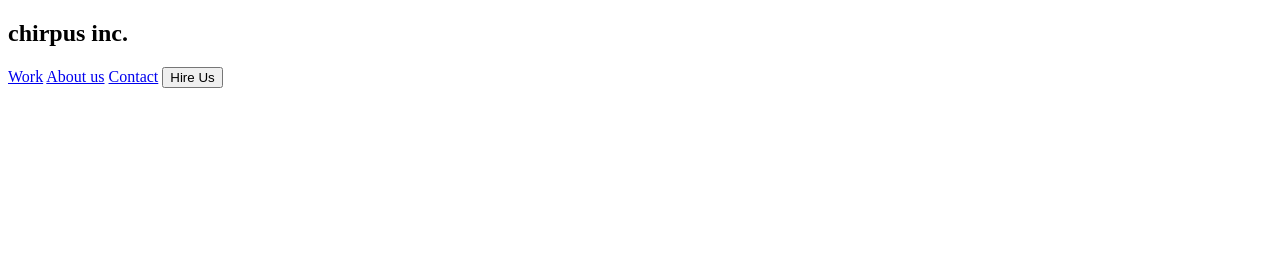
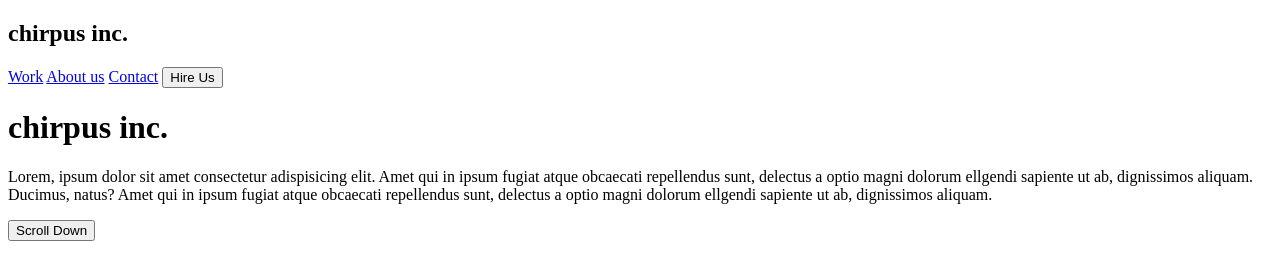
Before and after one commit to MitchellRhodes/HTML-and-CSS-Lab-1, a plain HTML site: page index.html in a window 1280 px wide. Drawn offline with Linux system fonts and the light colour scheme.

Commit message:
all elements present in HTML

```diff
--- a/index.html
+++ b/index.html
@@ -17,7 +17,21 @@
             <a href="#">Work</a>
             <a href="#">About us</a>
             <a href="#">Contact</a>
-            <button type="button">Hire Us</button>
+            <button type="button" class="button">Hire Us</button>
         </nav>
     </header>
+    <main>
+        <h1>chirpus inc.</h1>
+        <!--May need to make a div. the line on the side is probably just a border-->
+        <p>Lorem, ipsum dolor sit amet consectetur adispisicing elit.
+            Amet qui in ipsum fugiat atque obcaecati repellendus sunt, delectus a
+            optio magni dolorum ellgendi sapiente ut ab, dignissimos aliquam.
+            Ducimus, natus? Amet qui in ipsum fugiat atque obcaecati repellendus sunt, delectus a
+            optio magni dolorum ellgendi sapiente ut ab, dignissimos aliquam.</p>
+    </main>
+    <footer>
+        <button type="button" class="button">Scroll Down</button>
+    </footer>
 </body>
+
+</html>
```
